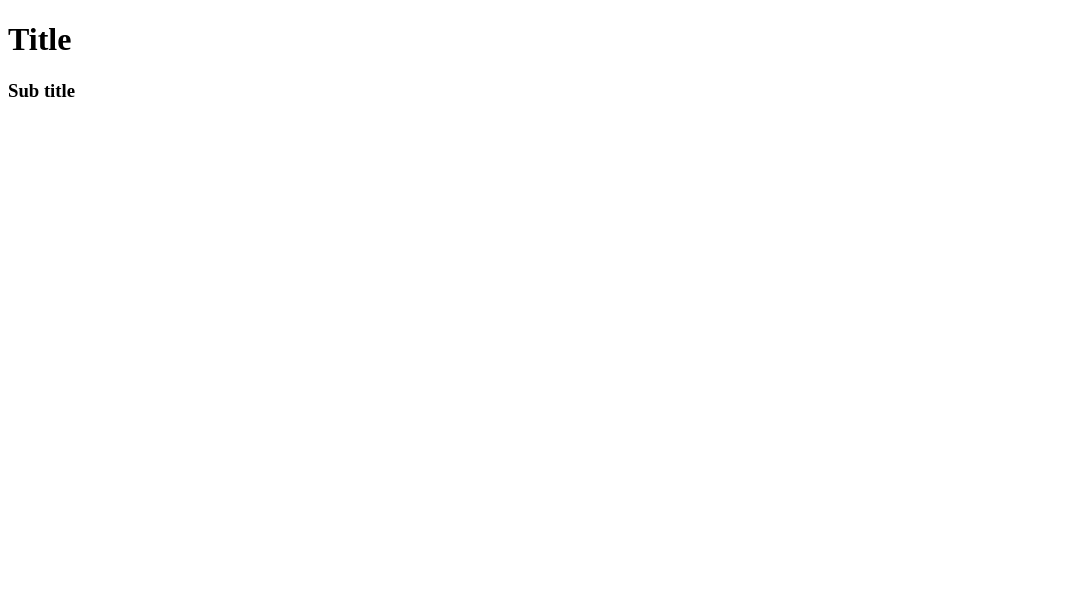
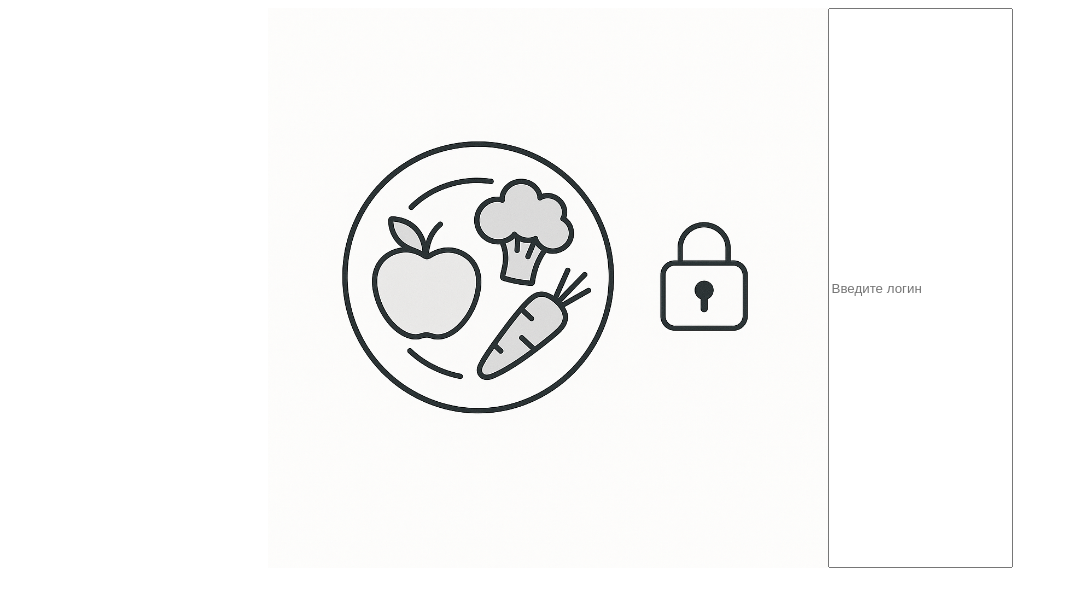
Before and after one commit to sputnikzh/healthy-nutrition, a plain HTML site: page index.html in a window 1280 px wide. Shown: the whole page, without its empty margins (0-1068 px from the left). Drawn offline with Linux system fonts and the light colour scheme.

Commit message:
create login and images

```diff
--- a/index.html
+++ b/index.html
@@ -7,8 +7,10 @@
     <link rel="stylesheet" href="style.css">
 </head>
 <body>
-    <h1>Title</h1>
-    <h3>Sub title</h3>
+    <div class="login">
+        <img src="image.png" alt="">
+    <input placeholder="Введите логин" type="text">
+</div>
     <script src="app.js"></script>
 </body>
 </html>
--- a/style.css
+++ b/style.css
@@ -0,0 +1,12 @@
+.login{
+    justify-content: center;
+    display: flex;
+    flex-direction: row;
+    width: 70vw;
+    height: 70vh;
+
+}
+body{
+    display: flex;
+    justify-content: center;
+}
```
Also changed, not shown: .png (added), image.png (added), login.js (added).
